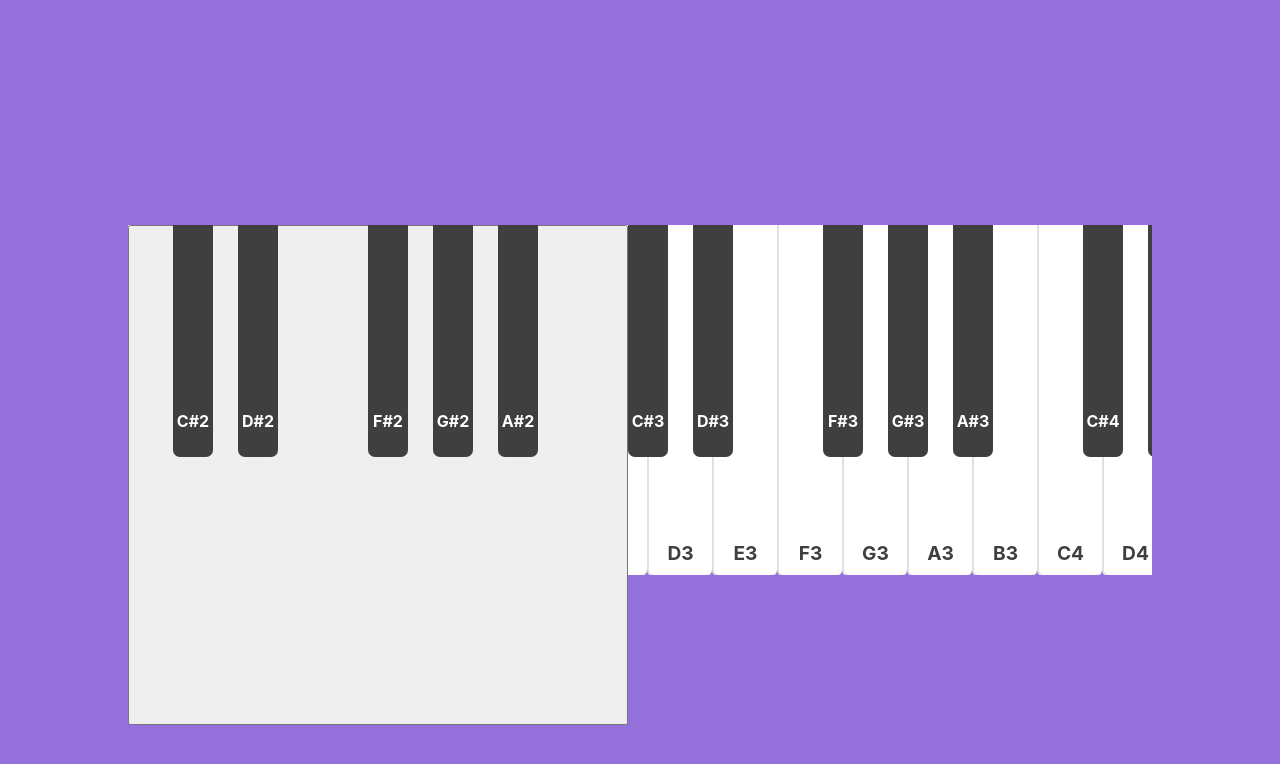
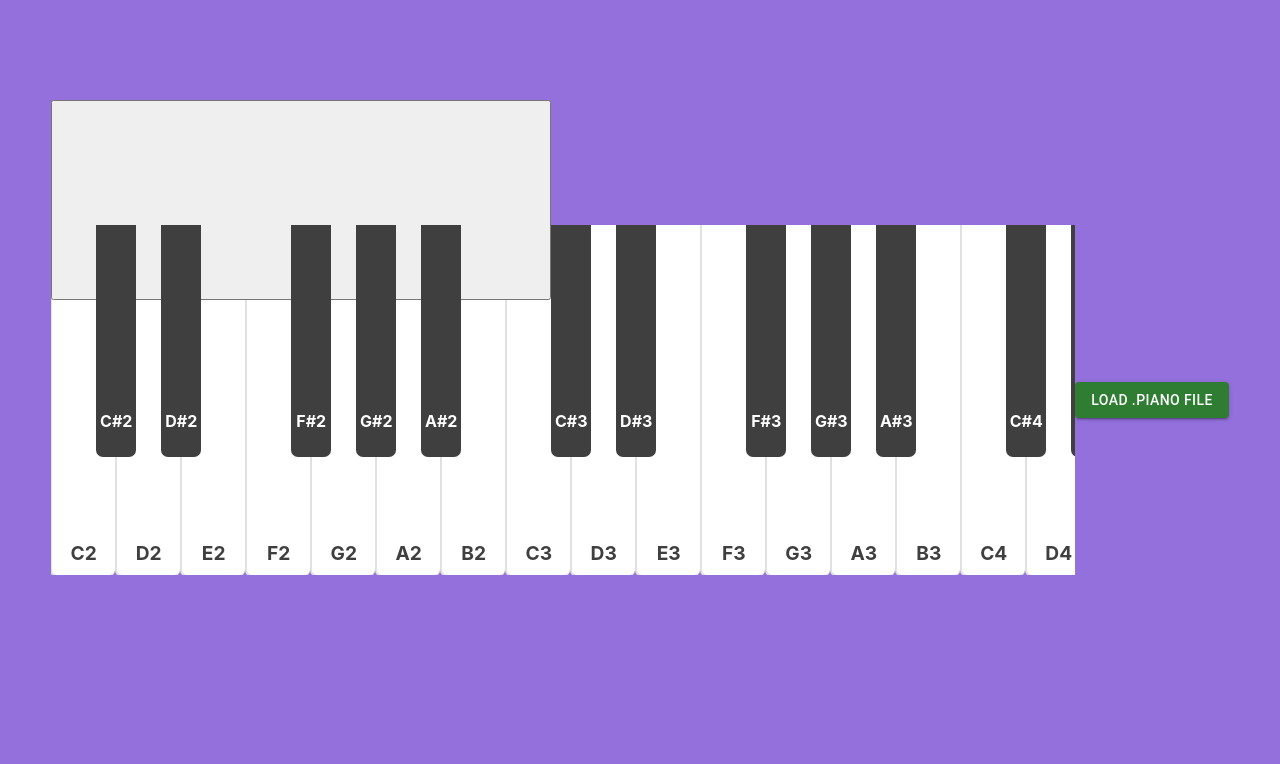
Before and after one commit to ArthurSudbrackIbarra/Piano-App, a React (Create React App) app: page / in a window 1280 px wide. Shown: the top 764 px of the page. Built offline with nearby package versions, Linux system fonts and the light colour scheme; what soundfont-player would draw is missing.

Commit message:
Start of file reading.

```diff
--- a/package.json
+++ b/package.json
@@ -3,6 +3,9 @@
   "version": "0.1.0",
   "private": true,
   "dependencies": {
+    "@emotion/react": "^11.10.0",
+    "@emotion/styled": "^11.10.0",
+    "@mui/material": "^5.10.2",
     "@testing-library/jest-dom": "5.16.5",
     "@testing-library/react": "13.3.0",
     "@testing-library/user-event": "13.5.0",
--- a/src/components/App/App.tsx
+++ b/src/components/App/App.tsx
@@ -1,3 +1,4 @@
+import { Button } from '@mui/material';
 import Center from '../Center/Center';
 import Piano from '../Piano/Piano';
 
@@ -6,6 +7,31 @@ function App() {
     <>
       <Center>
         <Piano />
+        <Button
+          variant="contained"
+          component="label"
+          color='success'
+        >
+          Load .piano File
+          <input
+            type="file"
+            hidden
+            accept='.piano'
+            onChange={(e) => {
+              if (e.target.files) {
+                const file = e.target.files[0];
+                const reader = new FileReader();
+                reader.onload = (e) => {
+                  if (e.target && e.target.result) {
+                    const data = e.target.result;
+                    console.log(data);
+                  }
+                }
+                reader.readAsText(file);
+              }
+            }}
+          />
+        </Button>
       </Center>
     </>
   );
--- a/src/components/Piano/Piano.tsx
+++ b/src/components/Piano/Piano.tsx
@@ -126,8 +126,8 @@ function Piano() {
             })}
             <WhiteKey note="C8" />
 
-            <button style={{ position: "absolute", width: "500px", height: "500px" }} onClick={async () => {
-                const content = "BPM 180\n(C4 10) (E4 10) (G4 10)\n(F4 5) (A4 5) (C5 5)"
+            <button style={{ position: "absolute", width: "500px", height: "200px", top: "100px" }} onClick={async () => {
+                const content = "BPM 180\n(C4 500) (E4 10) (G4 10)\n(F4 5) (A4 5) (C5 5)\n(C3 0.01)"
                 const pianoInterpreter = new PianoInterpreter(content)
                 await pianoInterpreter.interpret();
             }}></button>
--- a/src/utils/fileInterpreter.ts
+++ b/src/utils/fileInterpreter.ts
@@ -25,7 +25,6 @@ export class PianoInterpreter {
           continue;
         }
         const splitted = line.split(/\(*\)( |\n)/);
-        console.log(splitted);
         switch (true) {
           case splitted[0].toUpperCase().startsWith("BPM"):
             {
@@ -52,7 +51,14 @@ export class PianoInterpreter {
                 .split(" ");
               const note = parts[0];
               const duration = parseInt(parts[1]);
+              // Plays the note sound.
               playNote(note, duration);
+              // Animates the keys.
+              document.getElementById(note)?.classList.add("active");
+              // Timeout to remove the animation.
+              setTimeout(() => {
+                document.getElementById(note)?.classList.remove("active");
+              }, 300);
             }
           }
         }
```
Also changed, not shown: 2 other files (tests, documents, lock files or other folders).
